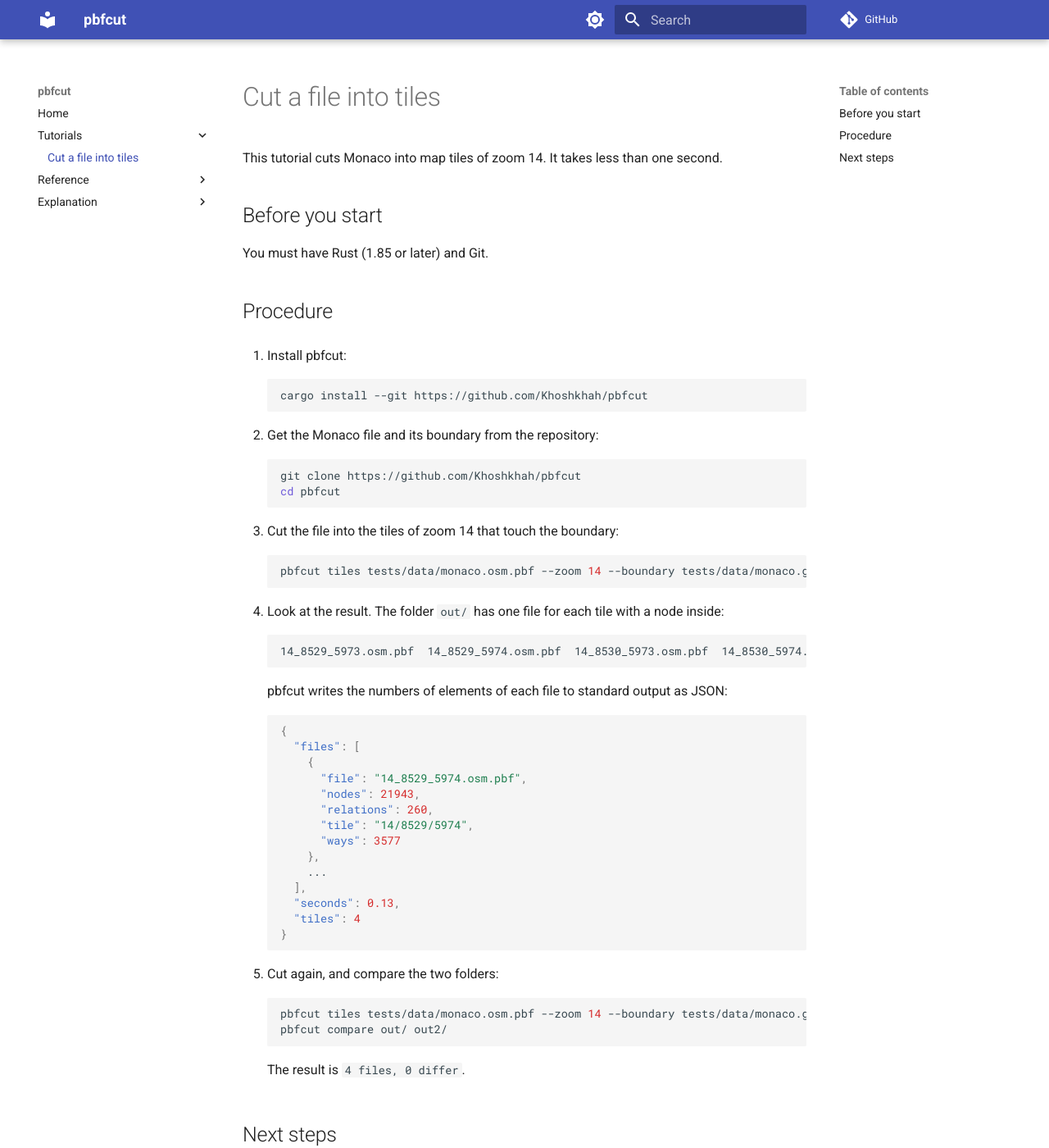
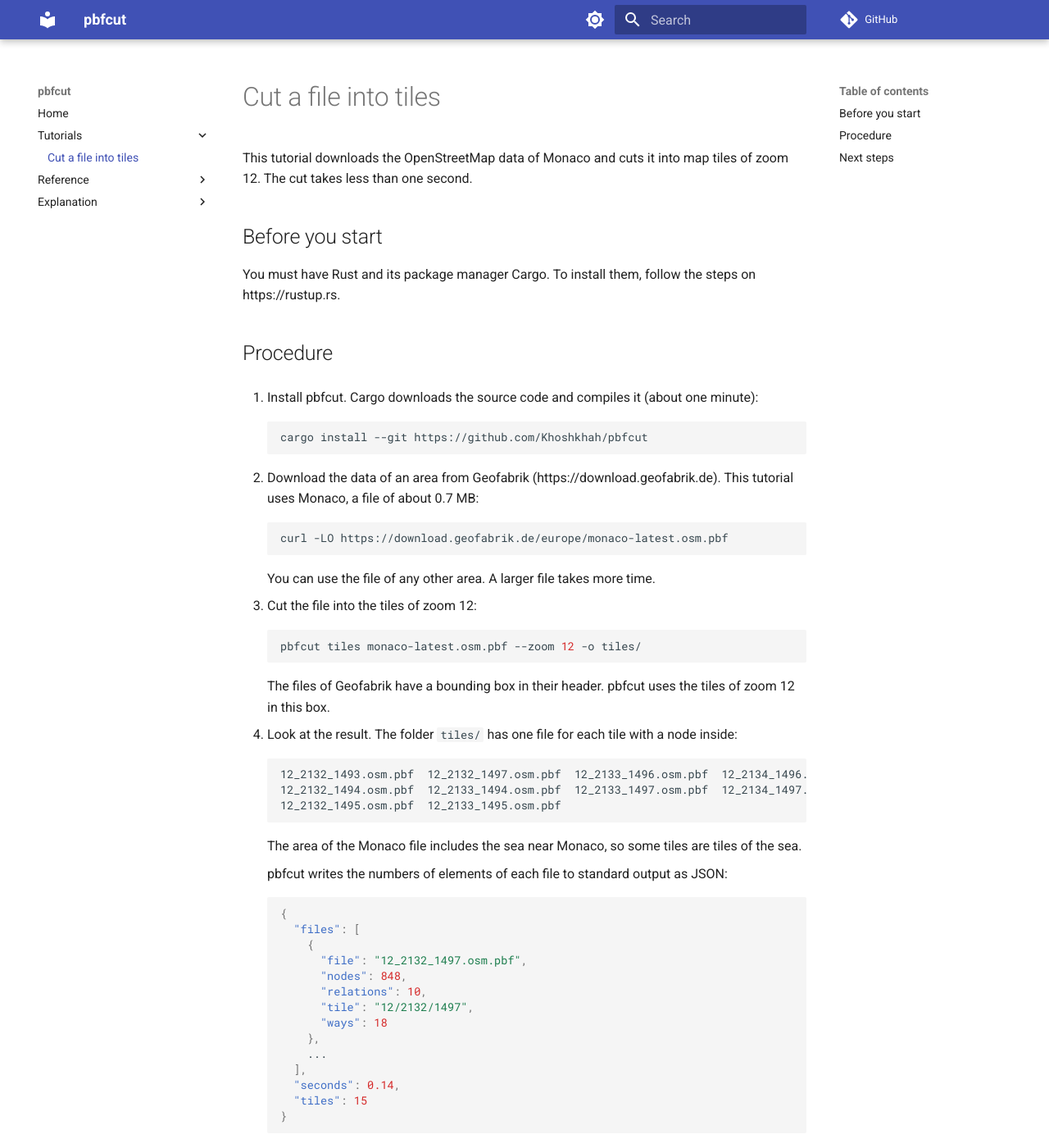
Before and after one commit to Khoshkhah/pbfcut, an MkDocs documentation site: the page built from docs/tutorials/cut-to-tiles.md, in a window 1280 px wide and 1400 px high. Shown: the whole window at 82% size. Built offline with MkDocs 1.6.1 and Material for MkDocs 9.7.7, drawn with Linux system fonts in a browser that asks for light colours; comment, search, counter and statistics services are not loaded; some of the changed text lies outside the part shown.

Commit message:
Tutorial: install Rust first, download the area from Geofabrik
The tutorial cut the test file of the repository. A user wants the file of
an area: it now downloads Monaco from Geofabrik and cuts it at zoom 12 (the
output in the page is from that file). The README says that cargo install
needs Rust and Cargo. The unchecked Rust version is gone.

Co-Authored-By: Claude Opus 5.5 <noreply@anthropic.com>

````diff
--- a/docs/tutorials/cut-to-tiles.md
+++ b/docs/tutorials/cut-to-tiles.md
@@ -1,37 +1,46 @@
 # Cut a file into tiles
 
-This tutorial cuts Monaco into map tiles of zoom 14. It takes less than one second.
+This tutorial downloads the OpenStreetMap data of Monaco and cuts it into map tiles of zoom 12. The cut takes less
+than one second.
 
 ## Before you start
 
-You must have Rust (1.85 or later) and Git.
+You must have Rust and its package manager Cargo. To install them, follow the steps on https://rustup.rs.
 
 ## Procedure
 
-1. Install pbfcut:
+1. Install pbfcut. Cargo downloads the source code and compiles it (about one minute):
 
     ```bash
     cargo install --git https://github.com/Khoshkhah/pbfcut
     ```
 
-2. Get the Monaco file and its boundary from the repository:
+2. Download the data of an area from Geofabrik (https://download.geofabrik.de). This tutorial uses Monaco, a file of
+   about 0.7 MB:
 
     ```bash
-    git clone https://github.com/Khoshkhah/pbfcut
-    cd pbfcut
+    curl -LO https://download.geofabrik.de/europe/monaco-latest.osm.pbf
     ```
 
-3. Cut the file into the tiles of zoom 14 that touch the boundary:
+    You can use the file of any other area. A larger file takes more time.
+
+3. Cut the file into the tiles of zoom 12:
 
     ```bash
-    pbfcut tiles tests/data/monaco.osm.pbf --zoom 14 --boundary tests/data/monaco.geojson -o out/
+    pbfcut tiles monaco-latest.osm.pbf --zoom 12 -o tiles/
     ```
 
-4. Look at the result. The folder `out/` has one file for each tile with a node inside:
+    The files of Geofabrik have a bounding box in their header. pbfcut uses the tiles of zoom 12 in this box.
+
+4. Look at the result. The folder `tiles/` has one file for each tile with a node inside:
 
     ```text
-    14_8529_5973.osm.pbf  14_8529_5974.osm.pbf  14_8530_5973.osm.pbf  14_8530_5974.osm.pbf
+    12_2132_1493.osm.pbf  12_2132_1497.osm.pbf  12_2133_1496.osm.pbf  12_2134_1496.osm.pbf
+    12_2132_1494.osm.pbf  12_2133_1494.osm.pbf  12_2133_1497.osm.pbf  12_2134_1497.osm.pbf
+    12_2132_1495.osm.pbf  12_2133_1495.osm.pbf
     ```
+
+    The area of the Monaco file includes the sea near Monaco, so some tiles are tiles of the sea.
 
     pbfcut writes the numbers of elements of each file to standard output as JSON:
 
@@ -39,29 +48,32 @@ You must have Rust (1.85 or later) and Git.
     {
       "files": [
         {
-          "file": "14_8529_5974.osm.pbf",
-          "nodes": 21943,
-          "relations": 260,
-          "tile": "14/8529/5974",
-          "ways": 3577
+          "file": "12_2132_1497.osm.pbf",
+          "nodes": 848,
+          "relations": 10,
+          "tile": "12/2132/1497",
+          "ways": 18
         },
         ...
       ],
-      "seconds": 0.13,
-      "tiles": 4
+      "seconds": 0.14,
+      "tiles": 15
     }
     ```
+
+    The numbers change with the date of the file.
 
 5. Cut again, and compare the two folders:
 
     ```bash
-    pbfcut tiles tests/data/monaco.osm.pbf --zoom 14 --boundary tests/data/monaco.geojson -o out2/
-    pbfcut compare out/ out2/
+    pbfcut tiles monaco-latest.osm.pbf --zoom 12 -o tiles2/
+    pbfcut compare tiles/ tiles2/
     ```
 
-    The result is `4 files, 0 differ`.
+    The result is `10 files, 0 differ`.
 
 ## Next steps
 
-- Add `--steps` to see the time of each step of the cut.
+- Add `--boundary area.geojson` to keep only the nodes inside an area.
+- Add `--steps` to see the time and the memory of each step of the cut.
 - Use `--tiles` with a list of tiles of different zooms ([The command line](../reference/cli.md)).
````
Also changed, not shown: README.md (+5 -1 lines).
